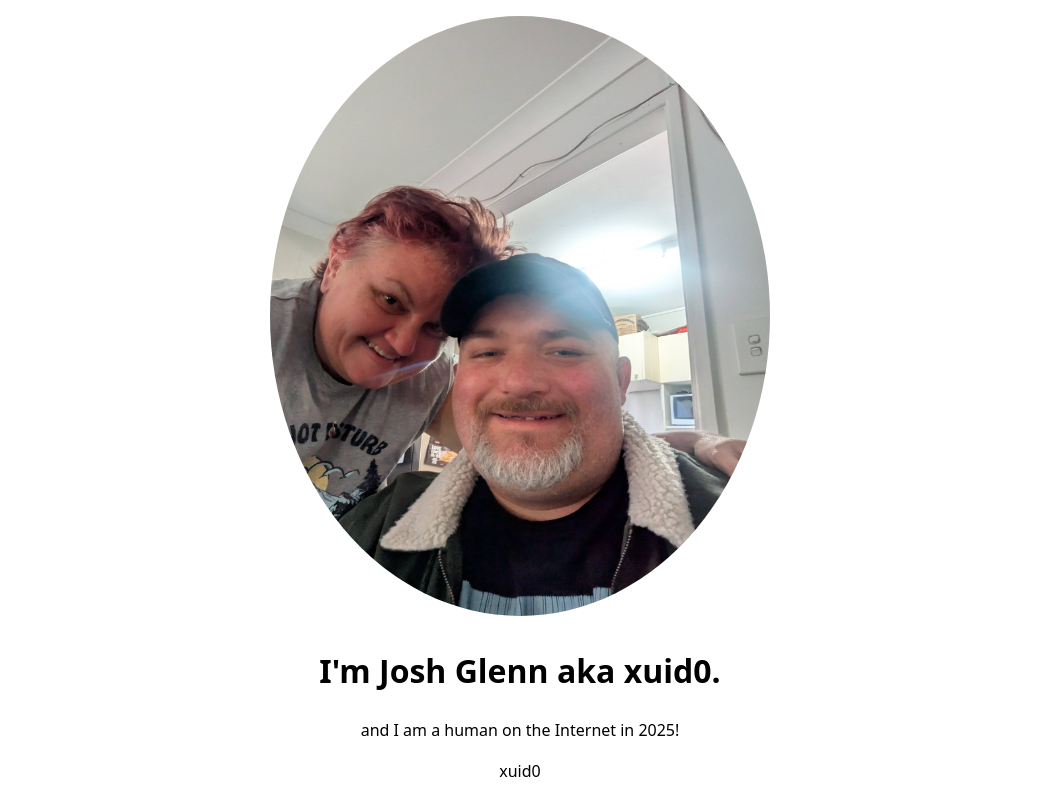
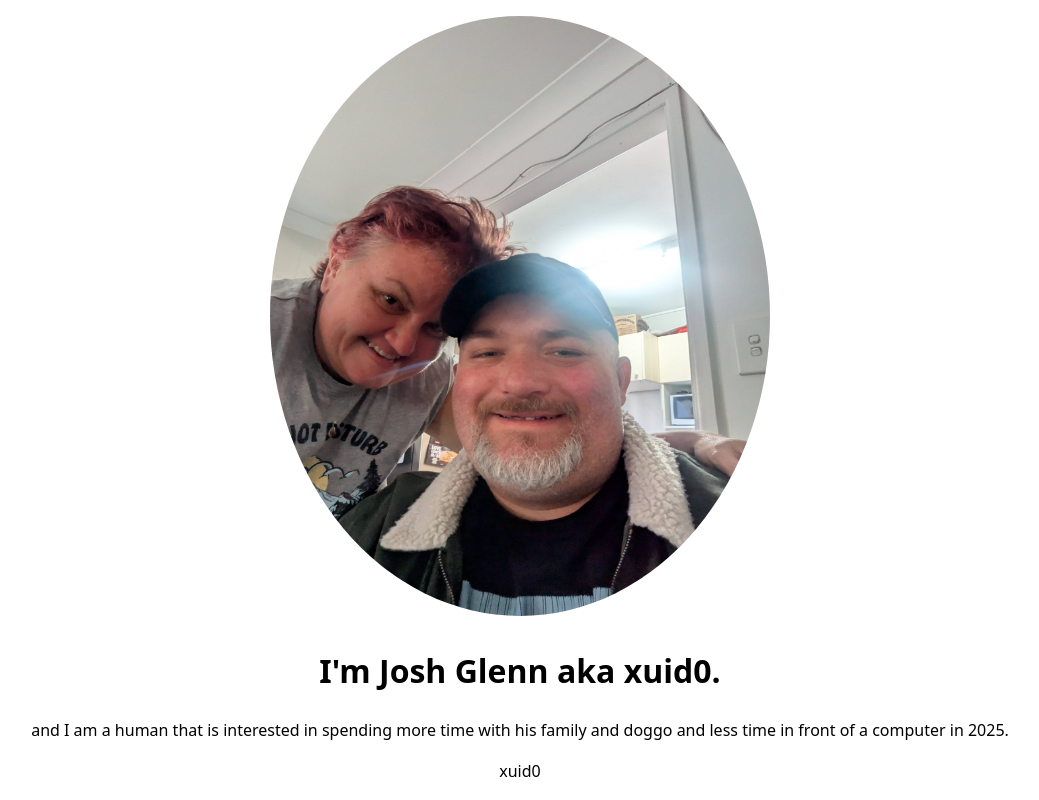
Before and after one commit to 0xca8465/xuid0.me, a plain HTML site: page index.html in a window 1280 px wide. Shown: the top 800 px of the page, without its empty margins (120-1159 px from the left). Drawn offline with Linux system fonts and the light colour scheme.

Commit message:
Update index.html

```diff
--- a/index.html
+++ b/index.html
@@ -37,7 +37,7 @@
     </h1>
 
     <p class="p-note">
-      and I am a human on the Internet in 2025!
+      and I am a human that is interested in spending more time with his family and doggo and less time in front of a computer in 2025.
     </p>
     <p class="p-nickname">xuid0 </p> is my alias on most socials.
     <ul>
```
